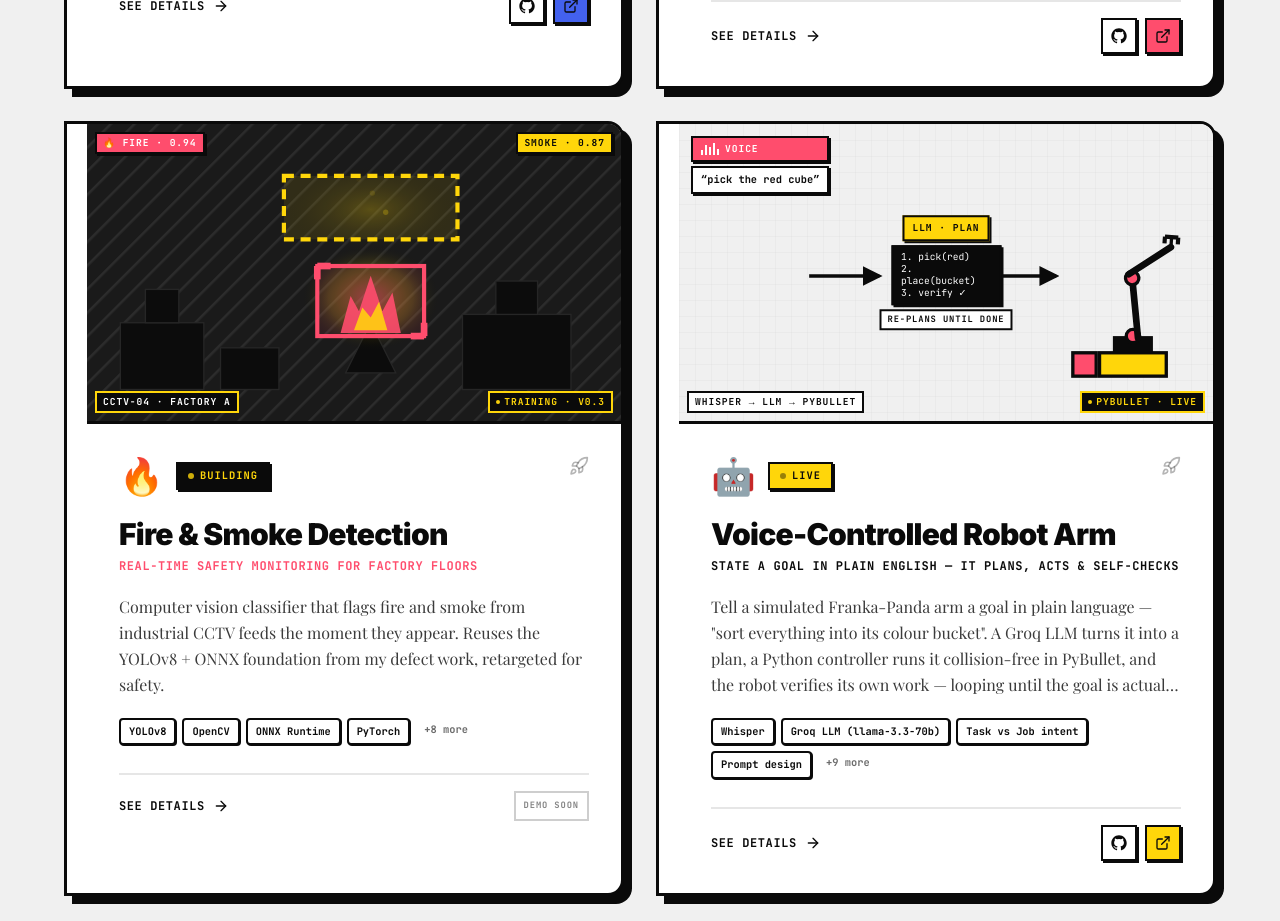
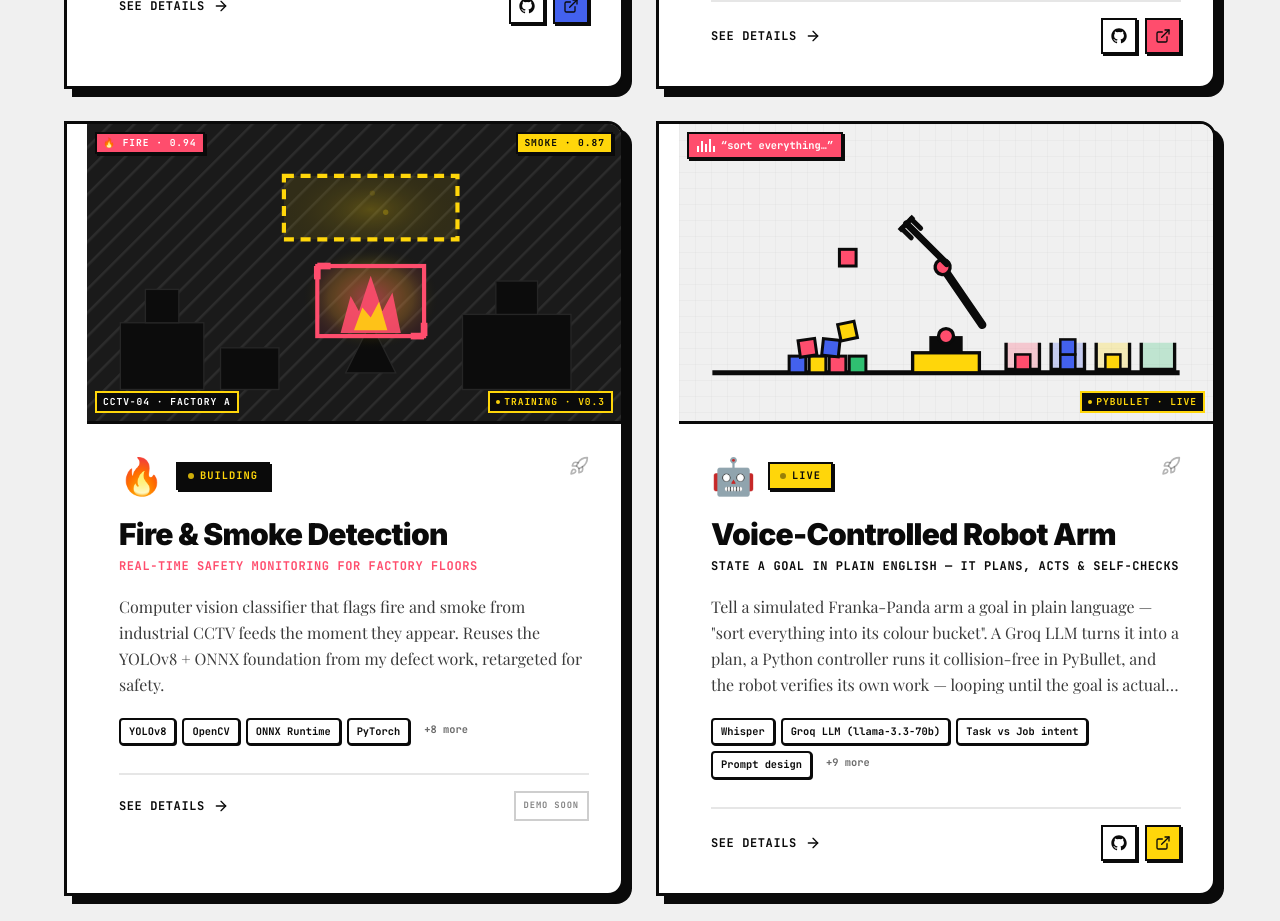
Before and after one commit to avneetsingh7102/Avneetsingh, a React (Vite) app: page / in a window 1280 px wide. Shown: the part 1780-2701 px from the top of the page. Built offline with nearby package versions, Linux system fonts and the light colour scheme.

Commit message:
Redesign robot-arm artifact as a scene, not a diagram
Replaces the explanatory voice->LLM->arm pipeline with the robot at work:
an arm sweeping between an unsorted pile and four colour buckets on a
pick-carry-drop loop, with a single voice chip as the only copy.

Co-Authored-By: RuFlo <ruv@ruv.net>

```diff
--- a/src/App.tsx
+++ b/src/App.tsx
@@ -931,6 +931,10 @@ function FireSmokeArtifact({ size = "card" }: { size?: "card" | "modal" }) {
 
 function RoboticArmArtifact({ size = "card" }: { size?: "card" | "modal" }) {
   const isModal = size === "modal";
+  /* No diagram — just the robot at work: an endless pick → carry → drop loop
+     from a jumbled pile into four colour buckets. */
+  const CYCLE = 5.5;
+  const T = [0, 0.12, 0.2, 0.55, 0.68, 0.8, 1];
   return (
     <div className={`relative w-full ${isModal ? "aspect-[21/9]" : "aspect-[16/9]"} bg-bg border-b-3 border-black overflow-hidden`}>
       {/* Subtle grid backdrop, same as chess */}
@@ -939,96 +943,108 @@ function RoboticArmArtifact({ size = "card" }: { size?: "card" | "modal" }) {
         backgroundSize: "16px 16px",
       }} />
 
-      {/* Pipeline overlay: voice → LLM → arm */}
       <svg
         viewBox="0 0 320 180"
         preserveAspectRatio="xMidYMid slice"
         className="absolute inset-0 h-full w-full"
         aria-hidden
       >
-        <defs>
-          <marker id="arrow-robot" markerWidth="6" markerHeight="6" refX="5" refY="3" orient="auto">
-            <path d="M0,0 L6,3 L0,6 z" fill="#0A0A0A" />
-          </marker>
-        </defs>
-
-        {/* Stage connectors */}
+        {/* work table */}
+        <line x1="20" y1="150" x2="300" y2="150" stroke="#0A0A0A" strokeWidth="3" />
+
+        {/* the unsorted pile (left) */}
+        <g stroke="#0A0A0A" strokeWidth="1.8">
+          <rect x="66" y="140" width="10" height="10" fill="#4361EE" />
+          <rect x="78" y="140" width="10" height="10" fill="#FFD60A" />
+          <rect x="90" y="140" width="10" height="10" fill="#FF4D6D" />
+          <rect x="102" y="140" width="10" height="10" fill="#2FBF71" />
+          <rect x="72" y="130" width="10" height="10" fill="#FF4D6D" transform="rotate(-8 77 135)" />
+          <rect x="86" y="130" width="10" height="10" fill="#4361EE" transform="rotate(6 91 135)" />
+          <rect x="96" y="120" width="10" height="10" fill="#FFD60A" transform="rotate(-12 101 125)" />
+        </g>
+
+        {/* four colour buckets (right) with what's already sorted */}
+        {([
+          ["#FF4D6D", 196, 1], ["#4361EE", 223, 2], ["#FFD60A", 250, 1], ["#2FBF71", 277, 0],
+        ] as [string, number, number][]).map(([c, x, n]) => (
+          <g key={x}>
+            <path d={`M${x},132 v16 h20 v-16`} fill={`${c}40`} stroke="#0A0A0A" strokeWidth="2" />
+            {Array.from({ length: n }).map((_, i) => (
+              <rect key={i} x={x + 5.5} y={139 - i * 9} width="9" height="9" fill={c} stroke="#0A0A0A" strokeWidth="1.5" />
+            ))}
+          </g>
+        ))}
+
+        {/* the red block being carried — picked, arced right, dropped */}
+        <motion.g
+          animate={{
+            x: [0, 0, 0, 110, 110, 110, 0],
+            y: [0, 0, -52, -52, -4, 4, 0],
+            opacity: [0, 1, 1, 1, 1, 0, 0],
+          }}
+          transition={{ duration: CYCLE, times: T, repeat: Infinity, ease: "easeInOut" }}
+        >
+          <rect x="90" y="128" width="10" height="10" fill="#FF4D6D" stroke="#0A0A0A" strokeWidth="1.8" />
+        </motion.g>
+
+        {/* landing tick over the red bucket */}
+        <motion.text
+          x="206" y="120" textAnchor="middle" fill="#0A0A0A"
+          style={{ font: "bold 13px 'JetBrains Mono', monospace" }}
+          animate={{ opacity: [0, 0, 0, 0, 0, 1, 0], y: [120, 120, 120, 120, 120, 112, 108] }}
+          transition={{ duration: CYCLE, times: T, repeat: Infinity }}
+        >
+          ✓
+        </motion.text>
+
+        {/* === the arm — swings between pile and buckets === */}
+        {/* base */}
+        <rect x="140" y="138" width="40" height="12" fill="#FFD60A" stroke="#0A0A0A" strokeWidth="2" />
+        <rect x="150" y="128" width="20" height="10" fill="#0A0A0A" />
+        <circle cx="160" cy="128" r="4.5" fill="#FF4D6D" stroke="#0A0A0A" strokeWidth="2" />
+
+        {/* shoulder sweep */}
+        <motion.g
+          animate={{ rotate: [-38, -38, -38, 26, 26, 26, -38] }}
+          transition={{ duration: CYCLE, times: T, repeat: Infinity, ease: "easeInOut" }}
+          style={{ transformOrigin: "160px 128px" }}
+        >
+          <line x1="160" y1="128" x2="160" y2="86" stroke="#0A0A0A" strokeWidth="5" strokeLinecap="round" />
+          <circle cx="160" cy="86" r="4.5" fill="#FF4D6D" stroke="#0A0A0A" strokeWidth="2" />
+
+          {/* elbow dip */}
+          <motion.g
+            animate={{ rotate: [-6, -30, -12, 10, 34, 34, -6] }}
+            transition={{ duration: CYCLE, times: T, repeat: Infinity, ease: "easeInOut" }}
+            style={{ transformOrigin: "160px 86px" }}
+          >
+            <line x1="160" y1="86" x2="160" y2="52" stroke="#0A0A0A" strokeWidth="4" strokeLinecap="round" />
+            {/* gripper */}
+            <g transform="translate(160,52)">
+              <line x1="-6" y1="0" x2="6" y2="0" stroke="#0A0A0A" strokeWidth="3" />
               <motion.line
-          x1="78" y1="92" x2="120" y2="92"
-          stroke="#0A0A0A" strokeWidth="2"
-          markerEnd="url(#arrow-robot)"
-          initial={{ pathLength: 0 }}
-          whileInView={{ pathLength: 1 }}
-          viewport={{ once: true, margin: "-40px" }}
-          transition={{ duration: 0.5, delay: 0.5 }}
+                x1="-6" y1="0" x2="-6" y2="8" stroke="#0A0A0A" strokeWidth="3" strokeLinecap="round"
+                animate={{ x1: [-6, -4, -4, -4, -4, -6, -6], x2: [-6, -4, -4, -4, -4, -6, -6] }}
+                transition={{ duration: CYCLE, times: T, repeat: Infinity }}
               />
               <motion.line
-          x1="184" y1="92" x2="226" y2="92"
-          stroke="#0A0A0A" strokeWidth="2"
-          markerEnd="url(#arrow-robot)"
-          initial={{ pathLength: 0 }}
-          whileInView={{ pathLength: 1 }}
-          viewport={{ once: true, margin: "-40px" }}
-          transition={{ duration: 0.5, delay: 1.0 }}
-        />
-
-        {/* === Robot arm (right side) === */}
-        <motion.g
-          initial={{ opacity: 0, x: 10 }}
-          whileInView={{ opacity: 1, x: 0 }}
-          viewport={{ once: true, margin: "-40px" }}
-          transition={{ duration: 0.5, delay: 1.2 }}
-        >
-          {/* Base */}
-          <rect x="252" y="138" width="40" height="14" fill="#FFD60A" stroke="#0A0A0A" strokeWidth="2" />
-          <rect x="260" y="128" width="24" height="10" fill="#0A0A0A" />
-          {/* Joint 1 */}
-          <circle cx="272" cy="128" r="4" fill="#FF4D6D" stroke="#0A0A0A" strokeWidth="2" />
-          {/* Animated arm segments — slight oscillation */}
-          <motion.g
-            animate={{ rotate: [0, -8, 0] }}
-            transition={{ duration: 3, repeat: Infinity, ease: "easeInOut" }}
-            style={{ transformOrigin: "272px 128px" }}
-          >
-            <line x1="272" y1="128" x2="272" y2="92" stroke="#0A0A0A" strokeWidth="4" strokeLinecap="round" />
-            <circle cx="272" cy="92" r="4" fill="#FF4D6D" stroke="#0A0A0A" strokeWidth="2" />
-            <motion.g
-              animate={{ rotate: [0, 14, 0] }}
-              transition={{ duration: 3, repeat: Infinity, ease: "easeInOut" }}
-              style={{ transformOrigin: "272px 92px" }}
-            >
-              <line x1="272" y1="92" x2="296" y2="74" stroke="#0A0A0A" strokeWidth="4" strokeLinecap="round" />
-              {/* Gripper */}
-              <g transform="translate(296,74)">
-                <line x1="0" y1="0" x2="0" y2="-6" stroke="#0A0A0A" strokeWidth="2" />
-                <line x1="-4" y1="-6" x2="4" y2="-6" stroke="#0A0A0A" strokeWidth="2.5" />
-                <line x1="-4" y1="-6" x2="-4" y2="-2" stroke="#0A0A0A" strokeWidth="2.5" />
-                <line x1="4" y1="-6" x2="4" y2="-2" stroke="#0A0A0A" strokeWidth="2.5" />
+                x1="6" y1="0" x2="6" y2="8" stroke="#0A0A0A" strokeWidth="3" strokeLinecap="round"
+                animate={{ x1: [6, 4, 4, 4, 4, 6, 6], x2: [6, 4, 4, 4, 4, 6, 6] }}
+                transition={{ duration: CYCLE, times: T, repeat: Infinity }}
+              />
             </g>
           </motion.g>
         </motion.g>
-
-          {/* Target cube (red) under the gripper */}
-          <motion.g
-            initial={{ y: 6, opacity: 0 }}
-            whileInView={{ y: 0, opacity: 1 }}
-            viewport={{ once: true, margin: "-40px" }}
-            transition={{ duration: 0.4, delay: 1.5 }}
-          >
-            <rect x="236" y="138" width="14" height="14" fill="#FF4D6D" stroke="#0A0A0A" strokeWidth="2" />
-          </motion.g>
-        </motion.g>
       </svg>
 
-      {/* Stage 1: voice bubble (top-left) */}
+      {/* one voice chip — the only words on screen */}
       <motion.div
         initial={{ opacity: 0, x: -10 }}
         whileInView={{ opacity: 1, x: 0 }}
         viewport={{ once: true, margin: "-40px" }}
-        transition={{ duration: 0.4, delay: 0.2 }}
-        className="absolute top-3 left-3 inline-flex flex-col gap-1"
-      >
-        <span className="inline-flex items-center gap-1.5 font-mono text-[0.5rem] md:text-[0.6rem] font-bold tracking-widest uppercase bg-pink text-white px-2 py-1 border-2 border-black shadow-[2px_2px_0px_#0A0A0A]">
+        transition={{ duration: 0.4, delay: 0.3 }}
+        className="absolute top-2 left-2 inline-flex items-center gap-1.5 font-mono text-[0.55rem] md:text-[0.65rem] font-bold bg-pink text-white px-2 py-1 border-2 border-black shadow-[2px_2px_0px_#0A0A0A]"
+      >
         <span className="flex items-end gap-[2px] h-3">
           {[3, 7, 4, 9, 3].map((h, i) => (
             <motion.span
@@ -1039,41 +1055,10 @@ function RoboticArmArtifact({ size = "card" }: { size?: "card" | "modal" }) {
             />
           ))}
         </span>
-          Voice
-        </span>
-        <span className="font-mono text-[0.55rem] md:text-[0.65rem] font-bold bg-white text-black px-2 py-1 border-2 border-black shadow-[2px_2px_0px_#0A0A0A]">
-          “pick the red cube”
-        </span>
-      </motion.div>
-
-      {/* Stage 2: LLM task plan (middle) */}
-      <motion.div
-        initial={{ opacity: 0, y: 8 }}
-        whileInView={{ opacity: 1, y: 0 }}
-        viewport={{ once: true, margin: "-40px" }}
-        transition={{ duration: 0.4, delay: 0.8 }}
-        className="absolute top-1/2 left-1/2 -translate-x-1/2 -translate-y-1/2 inline-flex flex-col gap-1 items-center"
-      >
-        <span className="font-mono text-[0.5rem] md:text-[0.6rem] font-bold tracking-widest uppercase bg-yellow text-black px-2 py-1 border-2 border-black shadow-[2px_2px_0px_#0A0A0A]">
-          LLM · Plan
-        </span>
-        <div className="font-mono text-[0.5rem] md:text-[0.6rem] leading-tight bg-black text-white px-2 py-1 border-2 border-black shadow-[2px_2px_0px_#0A0A0A] text-left max-w-[110px]">
-          1. pick(red)<br/>
-          2. place(bucket)<br/>
-          3. verify ✓
-        </div>
-        <motion.span
-          initial={{ opacity: 0 }}
-          whileInView={{ opacity: 1 }}
-          viewport={{ once: true, margin: "-40px" }}
-          transition={{ duration: 0.4, delay: 1.8 }}
-          className="font-mono text-[0.45rem] md:text-[0.55rem] font-bold tracking-widest uppercase bg-white text-black px-1.5 py-0.5 border-2 border-black"
-        >
-          re-plans until done
-        </motion.span>
-      </motion.div>
-
-      {/* Live indicator */}
+        “sort everything…”
+      </motion.div>
+
+      {/* live badge */}
       <div className="absolute bottom-2 right-2 inline-flex items-center gap-1 font-mono text-[0.5rem] md:text-[0.6rem] font-bold tracking-widest uppercase bg-black text-yellow px-1.5 py-0.5 border-2 border-yellow">
         <motion.span
           className="inline-block h-1 w-1 rounded-full bg-yellow"
@@ -1081,11 +1066,6 @@ function RoboticArmArtifact({ size = "card" }: { size?: "card" | "modal" }) {
           transition={{ duration: 1, repeat: Infinity }}
         />
         PyBullet · Live
-      </div>
-
-      {/* Pipeline label bottom-left */}
-      <div className="absolute bottom-2 left-2 font-mono text-[0.5rem] md:text-[0.6rem] font-bold tracking-widest uppercase bg-white text-black px-1.5 py-0.5 border-2 border-black">
-        Whisper → LLM → PyBullet
       </div>
     </div>
   );
```
Lines whose indentation alone changed are shown as unchanged.
